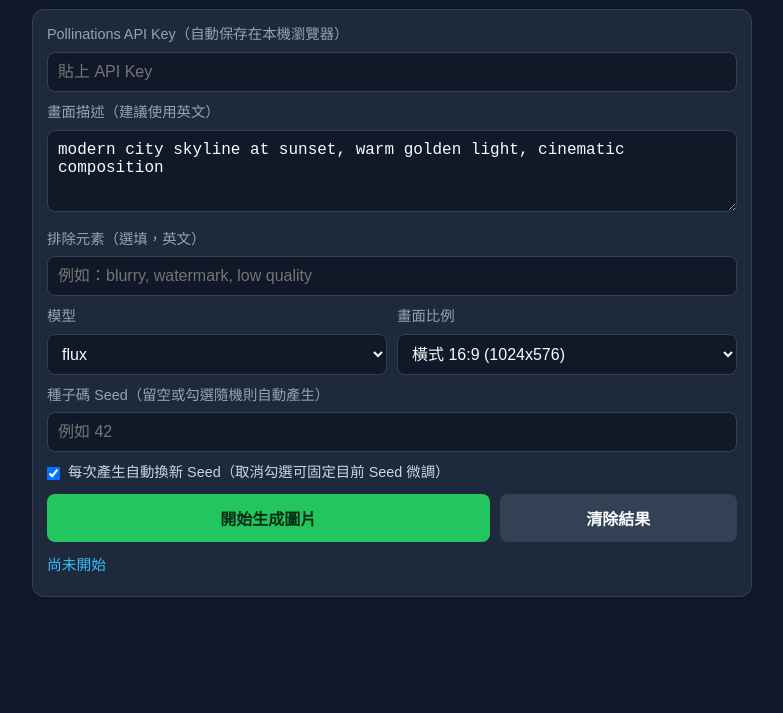
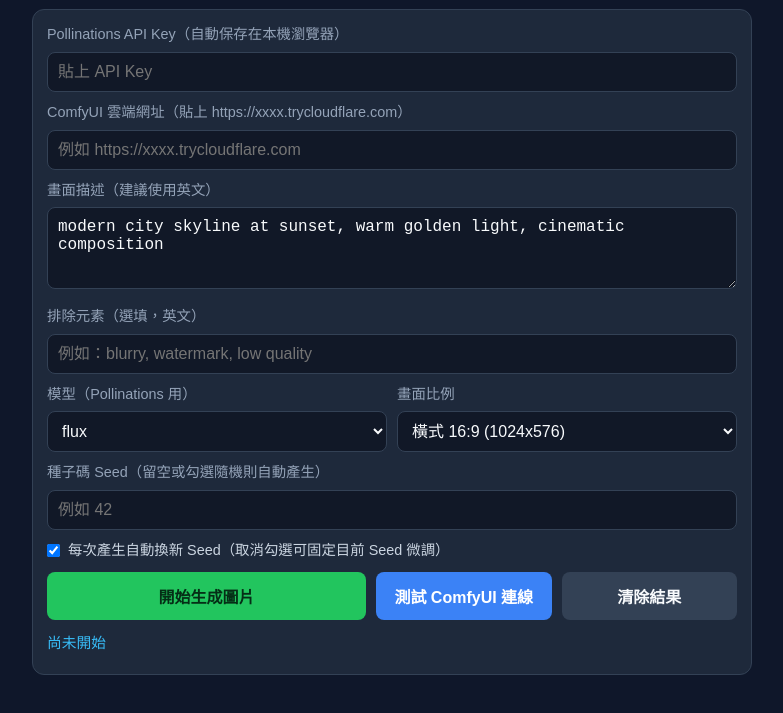
Before and after one commit to cccflsws/ai-studio-pwa, a plain HTML site: page index.html in a window 1280 px wide. Shown: the part 51-764 px from the top of the page, without its empty margins (248-1031 px from the left). Drawn offline with Linux system fonts and the light colour scheme.

Commit message:
Add files via upload

```diff
--- a/index.html
+++ b/index.html
@@ -50,13 +50,19 @@
       font-size: 1rem;
       cursor: pointer;
       flex: 2;
-      min-width: 160px;
+      min-width: 150px;
+    }
+    button.blue {
+      background: #3b82f6;
+      color: #ffffff;
+      flex: 1;
+      min-width: 140px;
     }
     button.secondary {
       background: #334155;
       color: #f8fafc;
       flex: 1;
-      min-width: 120px;
+      min-width: 110px;
     }
     .check-line {
       display: flex;
@@ -98,6 +104,9 @@
       <label for="k">Pollinations API Key（自動保存在本機瀏覽器）</label>
       <input id="k" type="text" placeholder="貼上 API Key" oninput="savePrefs()" />
 
+      <label for="comfyUrl">ComfyUI 雲端網址（貼上 https://xxxx.trycloudflare.com）</label>
+      <input id="comfyUrl" type="text" placeholder="例如 https://xxxx.trycloudflare.com" oninput="savePrefs()" />
+
       <label for="p">畫面描述（建議使用英文）</label>
       <textarea id="p" oninput="savePrefs()">modern city skyline at sunset, warm golden light, cinematic composition</textarea>
 
@@ -106,7 +115,7 @@
 
       <div class="row-2">
         <div>
-          <label for="m">模型</label>
+          <label for="m">模型（Pollinations 用）</label>
           <select id="m" onchange="savePrefs()">
             <option value="flux">flux</option>
             <option value="zimage">zimage</option>
@@ -139,6 +148,7 @@
 
       <div class="btn-row">
         <button type="button" onclick="runGen()">開始生成圖片</button>
+        <button type="button" class="blue" onclick="testComfy()">測試 ComfyUI 連線</button>
         <button type="button" class="secondary" onclick="clearResult()">清除結果</button>
       </div>
 
@@ -156,6 +166,7 @@
     function savePrefs() {
       try {
         localStorage.setItem("pwa_poll_key", trimStr(document.getElementById("k").value));
+        localStorage.setItem("pwa_comfy_url", trimStr(document.getElementById("comfyUrl").value));
         localStorage.setItem("pwa_poll_prompt", document.getElementById("p").value);
         localStorage.setItem("pwa_poll_neg", document.getElementById("neg").value);
         localStorage.setItem("pwa_poll_model", document.getElementById("m").value);
@@ -168,6 +179,7 @@
     function loadPrefs() {
       try {
         var k = localStorage.getItem("pwa_poll_key");
+        var u = localStorage.getItem("pwa_comfy_url");
         var p = localStorage.getItem("pwa_poll_prompt");
         var neg = localStorage.getItem("pwa_poll_neg");
         var m = localStorage.getItem("pwa_poll_model");
@@ -176,6 +188,7 @@
         var rand = localStorage.getItem("pwa_poll_rand");
 
         if (k !== null && k !== "") document.getElementById("k").value = k;
+        if (u !== null && u !== "") document.getElementById("comfyUrl").value = u;
         if (p !== null && p !== "") document.getElementById("p").value = p;
         if (neg !== null) document.getElementById("neg").value = neg;
         if (m) document.getElementById("m").value = m;
@@ -189,6 +202,38 @@
       document.getElementById("pic").innerHTML = "";
       document.getElementById("seedUsed").textContent = "";
       document.getElementById("st").textContent = "已清除結果，尚未開始";
+    }
+
+    function testComfy() {
+      var st = document.getElementById("st");
+      var rawUrl = trimStr(document.getElementById("comfyUrl").value).replace(/\/+$/, "");
+      savePrefs();
+
+      if (!rawUrl) {
+        st.textContent = "請先輸入 ComfyUI 雲端網址。";
+        return;
+      }
+
+      st.textContent = "正在測試 ComfyUI 連線：" + rawUrl + "/system_stats ...";
+
+      fetch(rawUrl + "/system_stats", { method: "GET" })
+        .then(function (res) {
+          if (!res.ok) {
+            throw new Error("HTTP 狀態碼：" + res.status);
+          }
+          return res.json();
+        })
+        .then(function (data) {
+          var gpuName = "未知 GPU";
+          if (data && data.devices && data.devices.length > 0 && data.devices[0].name) {
+            gpuName = data.devices[0].name;
+          }
+          st.textContent = "ComfyUI 連線成功！\n偵測裝置：" + gpuName;
+        })
+        .catch(function (err) {
+          st.textContent = "ComfyUI 連線失敗：" + (err && err.message ? err.message : String(err)) +
+            "\n請確認 Kaggle 啟動儲存格仍在執行，且網址為 https:// 開頭。";
+        });
     }
 
     function runGen() {
@@ -254,13 +299,4 @@
       img.src = url;
     }
 
-    if ("serviceWorker" in navigator) {
-      window.addEventListener("load", function () {
-        navigator.serviceWorker.register("sw.js").catch(function () {});
-      });
-    }
-
-    loadPrefs();
-  </script>
-</body>
-</html>
+    if ("
```
